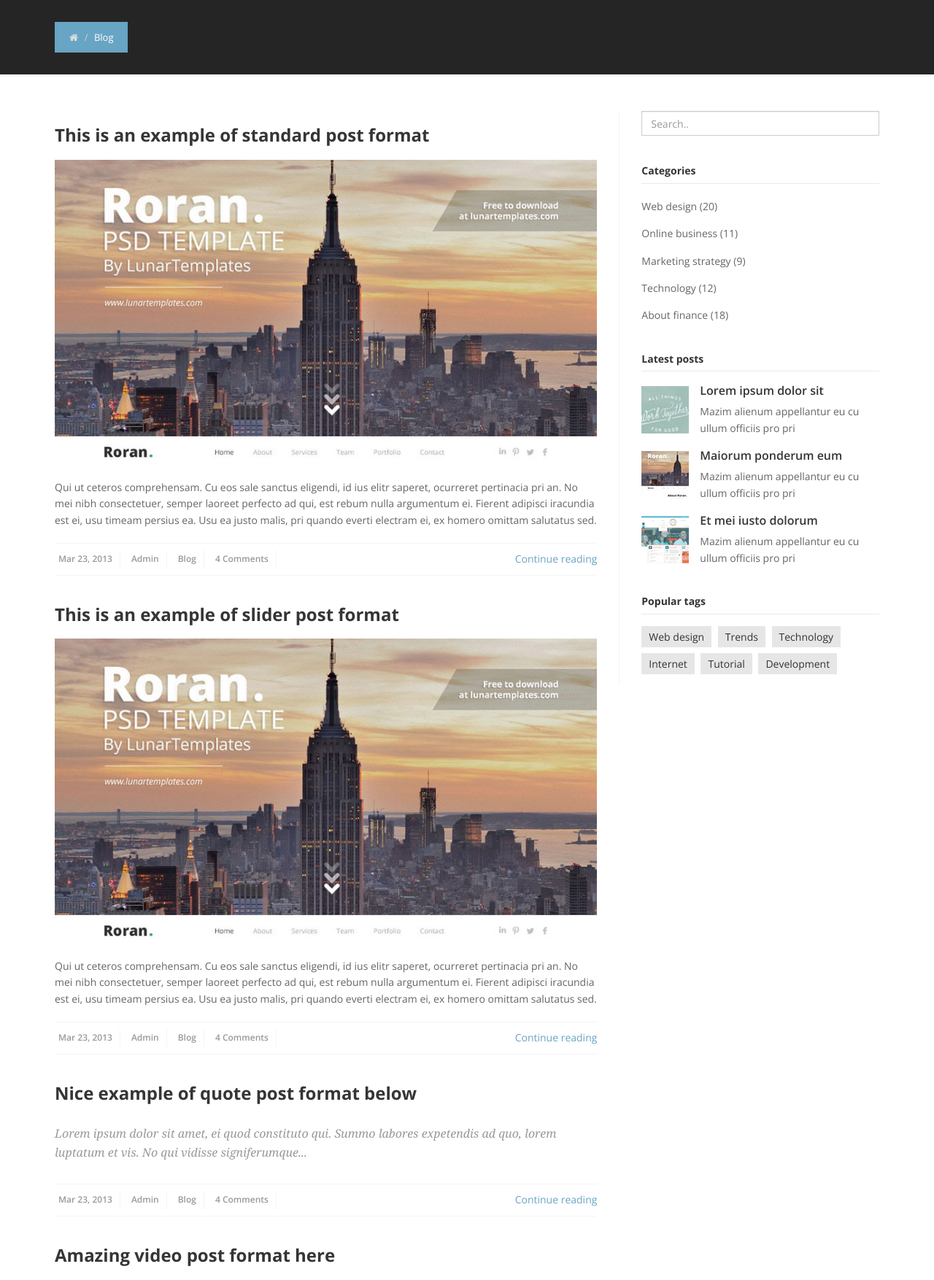
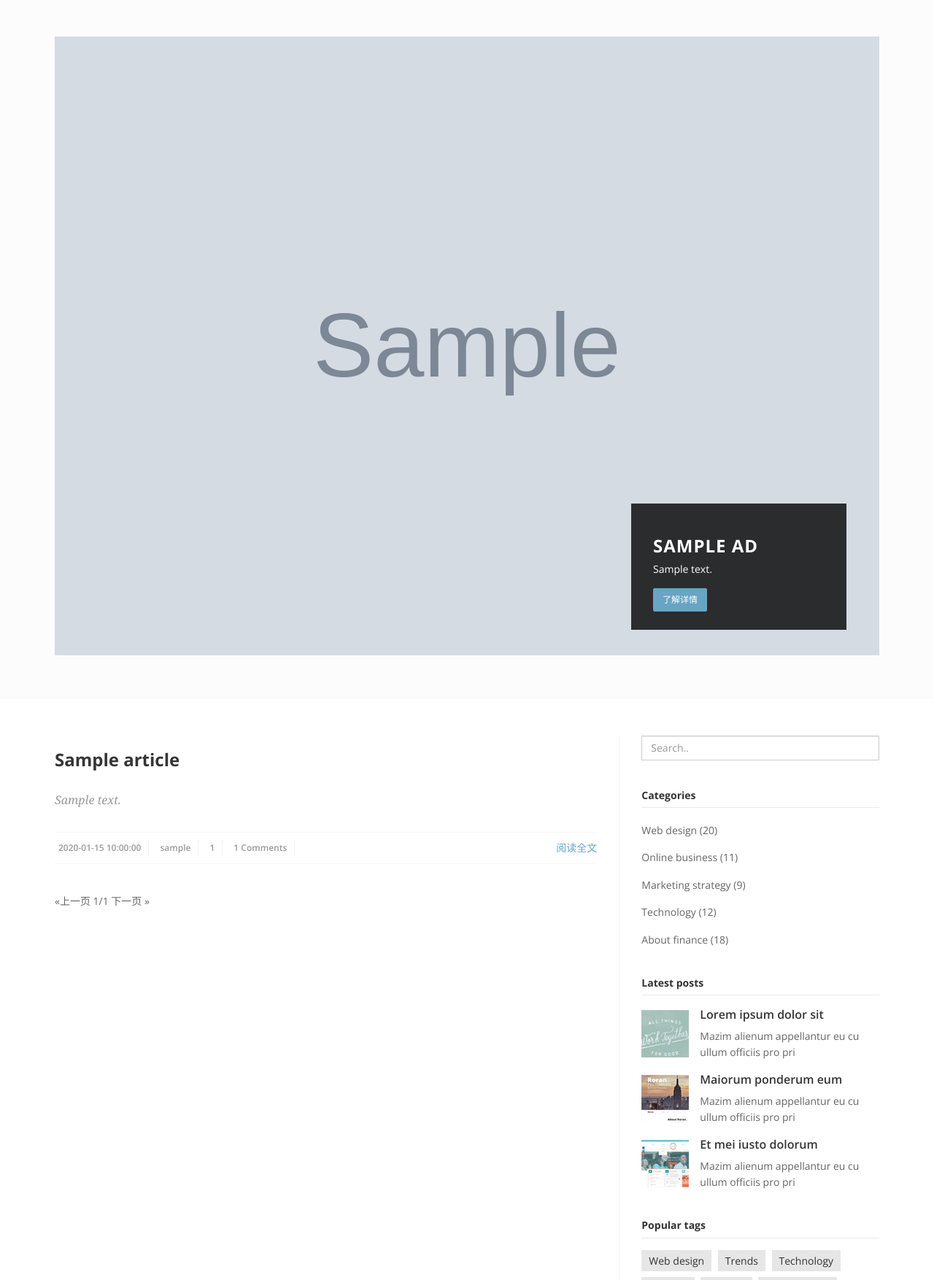
Before and after one commit to roddyofchina/blog_web, a Django app: page / in a window 1280 px wide. Shown: the part 110-1864 px from the top of the page at 73% size. Run offline with Django 3.2, Linux system fonts and the light colour scheme; tables that the repository leaves empty hold one stand-in row (values such as "Sample post"); grey boxes marked "Sample" are stand-in pictures; some libraries are stand-ins or nearby versions; grey boxes are pictures that could not be loaded.

Commit message:
添加分页和广告页面

```diff
--- a/blog/views.py
+++ b/blog/views.py
@@ -1,6 +1,8 @@
+#:coding:utf8
 from django.shortcuts import render
 from django.conf import settings
 from blog.models import *
+from django.core.paginator import Paginator, InvalidPage, EmptyPage, PageNotAnInteger
 
 
 def global_setting(request):
@@ -11,5 +13,18 @@ def global_setting(request):
 
 def index(request):
     if request.method == 'GET':
+        #分类数据
         category_list=Category.objects.all()
+        #广告轮播数据
+        Ad_list = Ad.objects.all()
+        #文章列表
+        Article_list = Article.objects.all()
+
+        paginator = Paginator(Article_list,10)
+        try:
+            page = int(request.GET.get('page', 1))
+            Article_list = paginator.page(page)
+        except (EmptyPage, InvalidPage, PageNotAnInteger):
+            Article_list = paginator.page(1)
+
     return render(request, 'index.html', locals())
--- a/static/css/style.css
+++ b/static/css/style.css
@@ -20,6 +20,7 @@
 /* ===================================
 1. General
 ==================================== */
+
 
 body {
 	font-family:'Open Sans', Arial, sans-serif;
--- a/templates/base.html
+++ b/templates/base.html
@@ -53,7 +53,7 @@
             </div>
         </div>
 	</header>
-	<!-- end header -->
+	<!-- end header
 	<section id="inner-headline">
 	<div class="container">
 		<div class="row">
@@ -65,6 +65,32 @@
 			</div>
 		</div>
 	</div>
+	</section>-->
+	<section id="featured">
+            <!-- start slider -->
+            <div class="container">
+                <div class="row">
+                    <div class="col-lg-12">
+            <!-- Slider -->
+                <div id="main-slider" class="flexslider">
+                    <ul class="slides">
+                        {% for ad in Ad_list %}
+                              <li>
+                                <img src="/uploads/{{ ad.image_url }}" alt="" />
+                                <div class="flex-caption">
+                                    <h3>{{ ad.title }}</h3>
+                                    <p>{{ ad.description }}</p>
+                                    <a href="{{ ad.callback_url }}" class="btn btn-theme">了解详情</a>
+                                </div>
+                              </li>
+                        {% endfor %}
+
+                    </ul>
+                </div>
+            <!-- end slider -->
+                    </div>
+                </div>
+            </div>
 	</section>
 	<section id="content">
 	<div class="container">
--- a/templates/index.html
+++ b/templates/index.html
@@ -3,107 +3,28 @@
 
 
 {% block Content  %}
-    <article>
-						<div class="post-image">
-							<div class="post-heading">
-								<h3><a href="#">This is an example of standard post format</a></h3>
-							</div>
-							<img src="{% static 'img/dummies/blog/img1.jpg' %}" alt="" />
-						</div>
-						<p>
-							 Qui ut ceteros comprehensam. Cu eos sale sanctus eligendi, id ius elitr saperet, ocurreret pertinacia pri an. No mei nibh consectetuer, semper laoreet perfecto ad qui, est rebum nulla argumentum ei. Fierent adipisci iracundia est ei, usu timeam persius ea. Usu ea justo malis, pri quando everti electram ei, ex homero omittam salutatus sed.
-						</p>
-						<div class="bottom-article">
-							<ul class="meta-post">
-								<li><i class="icon-calendar"></i><a href="#"> Mar 23, 2013</a></li>
-								<li><i class="icon-user"></i><a href="#"> Admin</a></li>
-								<li><i class="icon-folder-open"></i><a href="#"> Blog</a></li>
-								<li><i class="icon-comments"></i><a href="#">4 Comments</a></li>
-							</ul>
-							<a href="#" class="pull-right">Continue reading <i class="icon-angle-right"></i></a>
-						</div>
-				</article>
-    <article>
-            <div class="post-slider">
-                <div class="post-heading">
-                    <h3><a href="#">This is an example of slider post format</a></h3>
-                </div>
-                <!-- start flexslider -->
-                <div id="post-slider" class="flexslider">
-                    <ul class="slides">
-                        <li>
-                        <img src="{% static 'img/dummies/blog/img1.jpg' %}" alt="" />
-                        </li>
-                        <li>
-                        <img src="{% static 'img/dummies/blog/img2.jpg' %}" alt="" />
-                        </li>
-                        <li>
-                        <img src="{% static 'img/dummies/blog/img3.jpg' %}" alt="" />
-                        </li>
-                    </ul>
-                </div>
-                <!-- end flexslider -->
-            </div>
-            <p>
-                 Qui ut ceteros comprehensam. Cu eos sale sanctus eligendi, id ius elitr saperet, ocurreret pertinacia pri an. No mei nibh consectetuer, semper laoreet perfecto ad qui, est rebum nulla argumentum ei. Fierent adipisci iracundia est ei, usu timeam persius ea. Usu ea justo malis, pri quando everti electram ei, ex homero omittam salutatus sed.
-            </p>
-            <div class="bottom-article">
-                <ul class="meta-post">
-                    <li><i class="icon-calendar"></i><a href="#"> Mar 23, 2013</a></li>
-                    <li><i class="icon-user"></i><a href="#"> Admin</a></li>
-                    <li><i class="icon-folder-open"></i><a href="#"> Blog</a></li>
-                    <li><i class="icon-comments"></i><a href="#">4 Comments</a></li>
-                </ul>
-                <a href="#" class="pull-right">Continue reading <i class="icon-angle-right"></i></a>
-            </div>
-    </article>
-    <article>
+    {% for ac in Article_list %}
+        <article>
             <div class="post-quote">
                 <div class="post-heading">
-                    <h3><a href="#">Nice example of quote post format below</a></h3>
+                    <h3><a href="#">{{ ac.title }}</a></h3>
                 </div>
                 <blockquote>
-                    <i class="icon-quote-left"></i> Lorem ipsum dolor sit amet, ei quod constituto qui. Summo labores expetendis ad quo, lorem luptatum et vis. No qui vidisse signiferumque...
+                    <i class="icon-quote-left"></i> {{ ac.desc }}
                 </blockquote>
             </div>
             <div class="bottom-article">
                 <ul class="meta-post">
-                    <li><i class="icon-calendar"></i><a href="#"> Mar 23, 2013</a></li>
-                    <li><i class="icon-user"></i><a href="#"> Admin</a></li>
-                    <li><i class="icon-folder-open"></i><a href="#"> Blog</a></li>
-                    <li><i class="icon-comments"></i><a href="#">4 Comments</a></li>
+                    <li><i class="icon-calendar"></i><a href="#"> {{ ac.date_publish|date:"Y-m-d H:i:s" }}</a></li>
+                    <li><i class="icon-user"></i><a href="#"> {{ ac.user }}</a></li>
+                    <li><i class="icon-folder-open"></i><a href="#">{{ ac.click_count }}</a></li>
+                    <li><i class="icon-comments"></i><a href="#">{{ ac.comment_set.all.count }} Comments</a></li>
                 </ul>
-                <a href="#" class="pull-right">Continue reading <i class="icon-angle-right"></i></a>
+                <a href="#" class="pull-right">阅读全文 <i class="icon-angle-right"></i></a>
             </div>
     </article>
-    <article>
-            <div class="post-video">
-                <div class="post-heading">
-                    <h3><a href="#">Amazing video post format here</a></h3>
-                </div>
-                <div class="video-container">
-                    <iframe src="http://player.vimeo.com/video/30585464?title=0&amp;byline=0">
-                    </iframe>
-                </div>
-            </div>
-            <p>
-                 Qui ut ceteros comprehensam. Cu eos sale sanctus eligendi, id ius elitr saperet, ocurreret pertinacia pri an. No mei nibh consectetuer, semper laoreet perfecto ad qui, est rebum nulla argumentum ei. Fierent adipisci iracundia est ei, usu timeam persius ea. Usu ea justo malis, pri quando everti electram ei.
-            </p>
-            <div class="bottom-article">
-                <ul class="meta-post">
-                    <li><i class="icon-calendar"></i><a href="#"> Mar 23, 2013</a></li>
-                    <li><i class="icon-user"></i><a href="#"> Admin</a></li>
-                    <li><i class="icon-folder-open"></i><a href="#"> Blog</a></li>
-                    <li><i class="icon-comments"></i><a href="#">4 Comments</a></li>
-                </ul>
-                <a href="#" class="pull-right">Continue reading <i class="icon-angle-right"></i></a>
-            </div>
-    </article>
-    <div id="pagination">
-					<span class="all">Page 1 of 3</span>
-					<span class="current">1</span>
-					<a href="#" class="inactive">2</a>
-					<a href="#" class="inactive">3</a>
-				</div>
+    {% endfor %}
+
+    {% include 'pagination.html' %}
 
 {% endblock %}
--- /dev/null
+++ b/templates/pagination.html
@@ -0,0 +1,13 @@
+<div id="pagination">
+    {% if Article_list.has_previous %}
+    <a href="?page={{ Article_list.previous_page_number }}{% if request.GET.year %}&year={{ request.GET.year }}{% endif %}{% if request.GET.month %}&month={{ request.GET.month }}{% endif %}{% if request.GET.cid %}&cid={{ request.GET.cid }}{% endif %}">&laquo;上一页</a>
+    {% else %}
+    &laquo;上一页
+    {% endif %}
+     {{ Article_list.number }}/{{ Article_list.paginator.num_pages }}
+    {% if Article_list.has_next %}
+      <a href="?page={{ Article_list.next_page_number }}{% if request.GET.year %}&year={{ request.GET.year }}{% endif %}{% if request.GET.month %}&month={{ request.GET.month }}{% endif %}{% if request.GET.cid %}&cid={{ request.GET.cid }}{% endif %}">下一页 &raquo;</a>
+    {% else %}
+      下一页 &raquo;
+    {% endif %}
+</div>
```
Also changed, not shown: templates/index_back.html (deleted, +0 -342 lines).
